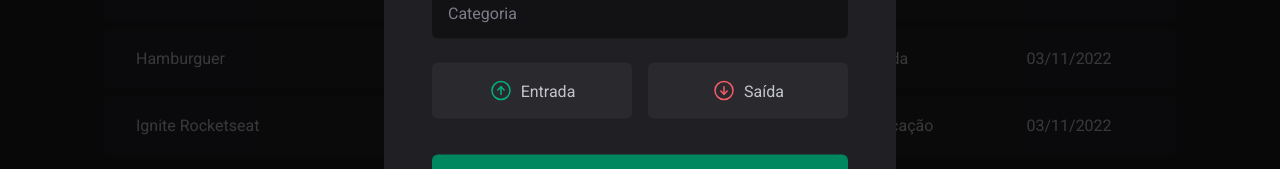
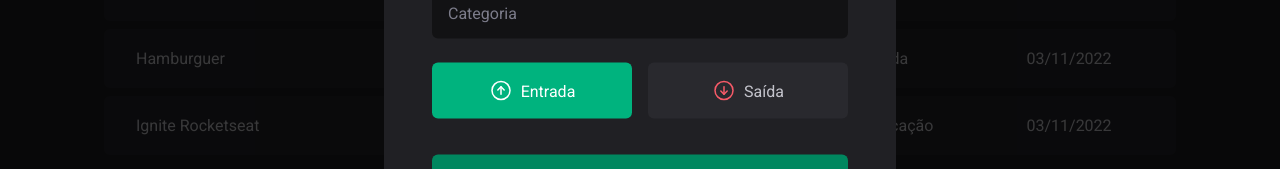
Before and after one commit to N0N4T0/ignite-reactjs-2022, a React (Vite) app in the folder 03-dt-money/: page / in a window 1280 px wide. Both pictures are taken after a click on the button "Nova transação". Shown: the part 401-570 px from the top of the page. Built offline with nearby package versions, Linux system fonts and the light colour scheme; data requests are answered from the project's data file.

Commit message:
feat: controlled components

```diff
--- a/03-dt-money/src/components/NewTransacionModal/index.tsx
+++ b/03-dt-money/src/components/NewTransacionModal/index.tsx
@@ -1,7 +1,7 @@
 import { zodResolver } from "@hookform/resolvers/zod";
 import * as Dialog from "@radix-ui/react-dialog";
 import { ArrowCircleDown, ArrowCircleUp, X } from "phosphor-react";
-import { useForm } from "react-hook-form";
+import { Controller, useForm } from "react-hook-form";
 import * as z from "zod";
 
 import {
@@ -16,18 +16,22 @@ const newTransactionFormSchema = z.object({
   description: z.string(),
   price: z.number(),
   category: z.string(),
-  // type: z.enum(['income', 'outcome']),
+  type: z.enum(["income", "outcome"]),
 });
 
 type NewTransactionFormInputs = z.infer<typeof newTransactionFormSchema>;
 
 export function NewTransactionModal() {
   const {
+    control,
     register,
     handleSubmit,
     formState: { isSubmitting },
   } = useForm<NewTransactionFormInputs>({
     resolver: zodResolver(newTransactionFormSchema),
+    defaultValues: {
+      type: "income",
+    },
   });
 
   async function handleCreateNewTransaction(data: NewTransactionFormInputs) {
@@ -66,7 +70,16 @@ export function NewTransactionModal() {
             {...register("category")}
           />
 
-          <TransactionType>
+          <Controller
+            control={control}
+            name="type"
+            render={({ field }) => {
+              console.log(field);
+              return (
+                <TransactionType
+                  onValueChange={field.onChange}
+                  value={field.value}
+                >
                   <TransactionTypeButton variant="income" value="income">
                     <ArrowCircleUp size={24} />
                     Entrada
@@ -77,6 +90,9 @@ export function NewTransactionModal() {
                     Saída
                   </TransactionTypeButton>
                 </TransactionType>
+              );
+            }}
+          />
           <button type="submit" disabled={isSubmitting}>
             Cadastrar
           </button>
```
Lines whose indentation alone changed are shown as unchanged.
